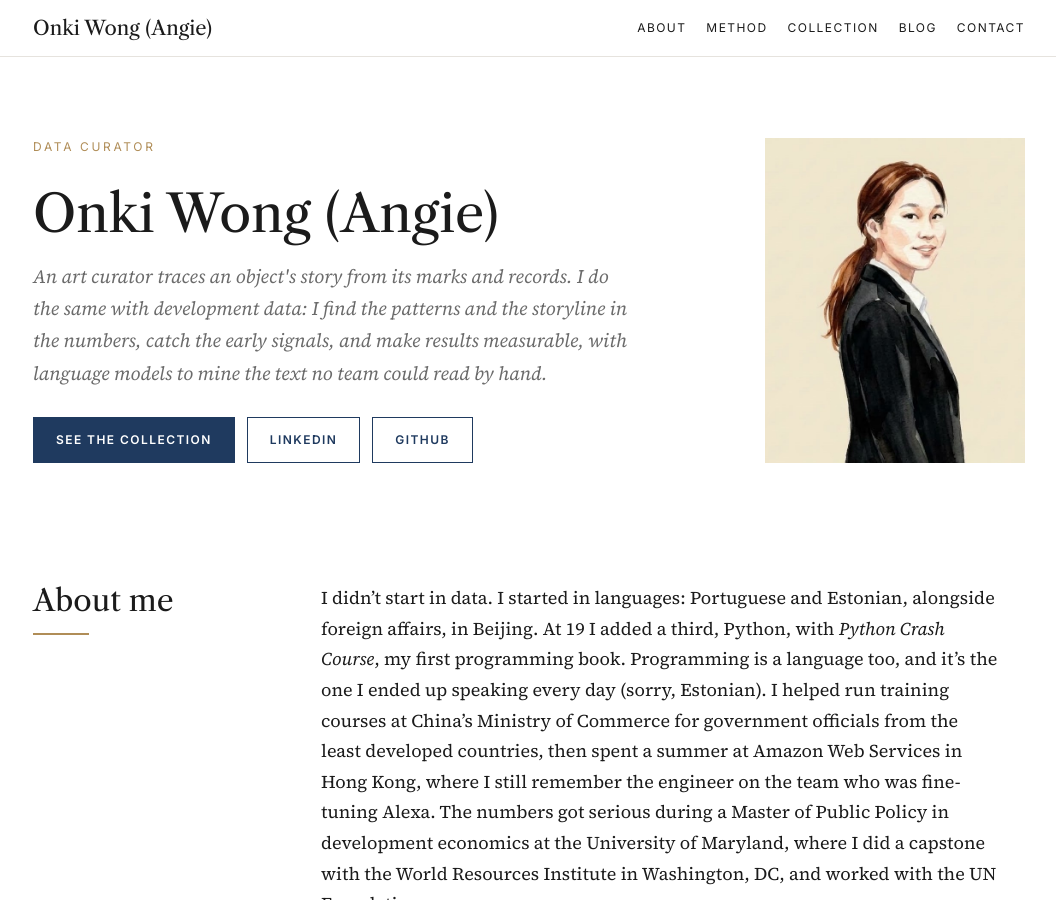
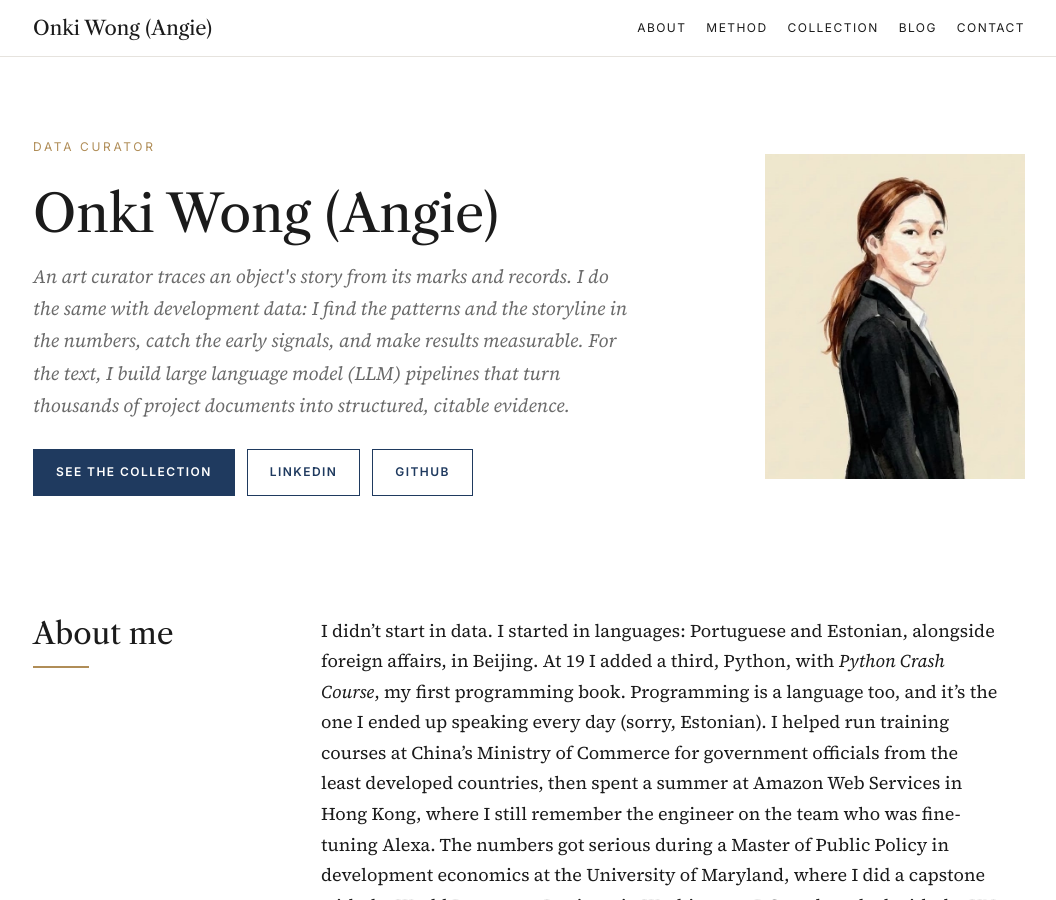
Before and after one commit to owangie/owangie.github.io, a Jekyll site: the page built from _pages/about.md, in a window 1280 px wide and 900 px high. Shown: the whole window, without its empty margins (111-1167 px from the left). Built offline with Jekyll 4.4.1, drawn with Linux system fonts in a browser that asks for light colours.

Commit message:
Hero: name the LLM pipeline precisely

```diff
--- a/_layouts/home.html
+++ b/_layouts/home.html
@@ -250,7 +250,7 @@
     <div class="hero-text">
     <p class="eyebrow">Data curator</p>
     <h1>{{ site.author.name }}</h1>
-    <p>An art curator traces an object's story from its marks and records. I do the same with development data: I find the patterns and the storyline in the numbers, catch the early signals, and make results measurable, with language models to mine the text no team could read by hand.</p>
+    <p>An art curator traces an object's story from its marks and records. I do the same with development data: I find the patterns and the storyline in the numbers, catch the early signals, and make results measurable. For the text, I build large language model (LLM) pipelines that turn thousands of project documents into structured, citable evidence.</p>
     <div class="btns">
       <a class="btn primary" href="#visuals">See the collection</a>
       <a class="btn" href="https://www.linkedin.com/in/{{ site.author.linkedin }}/">LinkedIn</a>
```
